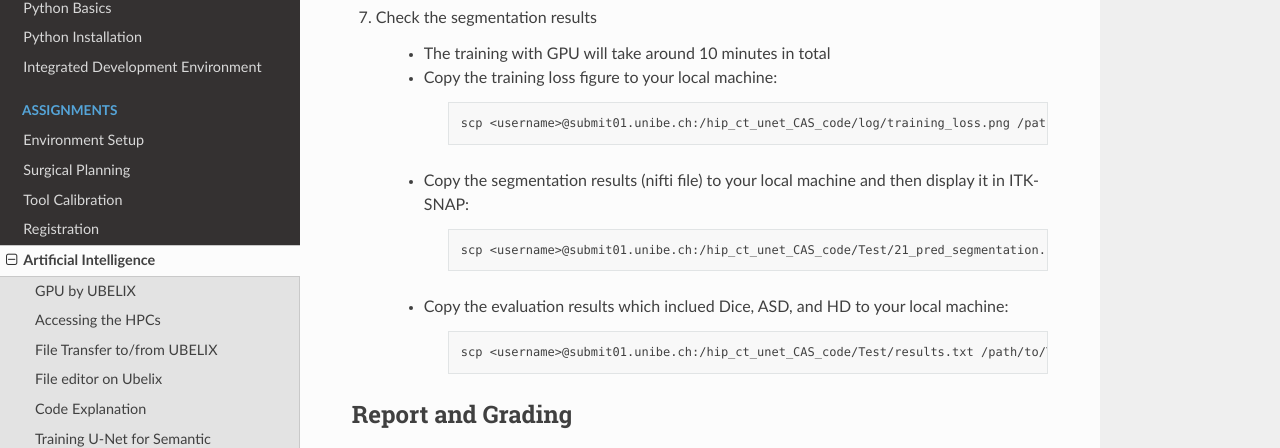
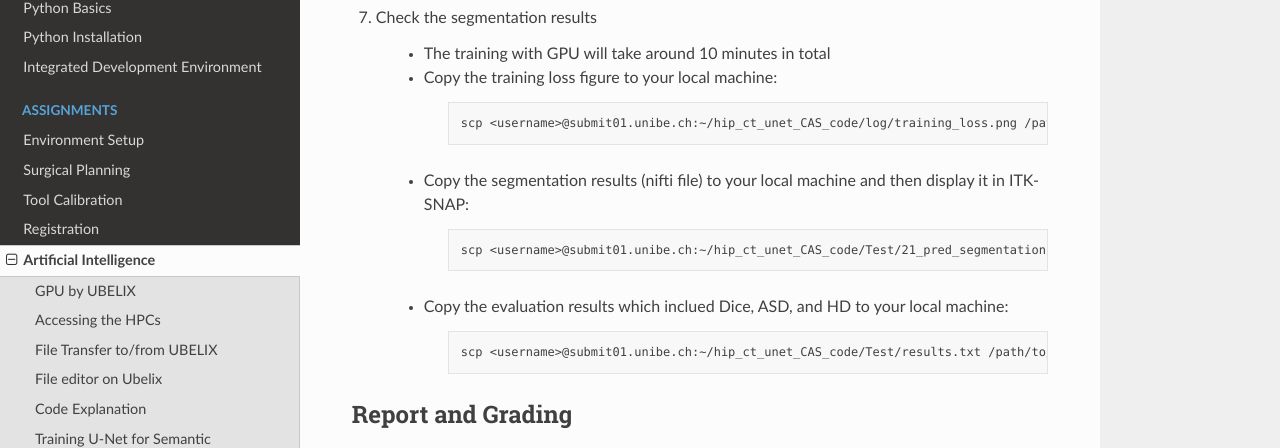
Before and after one commit to persmed/cas-assignment, a Sphinx documentation site: the page built from docs/assignment.ai.rst, in a window 1280 px wide and 900 px high, scrolled down 4735 px. Shown: the part 144-592 px from the top of the window. Built offline with Sphinx 7.4.7 and the Read the Docs theme 2.0.0, drawn with Linux system fonts in a browser that asks for light colours.

```diff
--- a/docs/assignment.ai.rst
+++ b/docs/assignment.ai.rst
@@ -187,19 +187,19 @@ Training U-Net for Semantic Segmentation
 
 		.. code-block:: bash
 
-			scp <username>@submit01.unibe.ch:/hip_ct_unet_CAS_code/log/training_loss.png /path/to/training_loss.png
+			scp <username>@submit01.unibe.ch:~/hip_ct_unet_CAS_code/log/training_loss.png /path/to/training_loss.png
 
 	- Copy the segmentation results (nifti file) to your local machine and then display it in ITK-SNAP:
 
 		.. code-block:: bash
 
-			scp <username>@submit01.unibe.ch:/hip_ct_unet_CAS_code/Test/21_pred_segmentation.nii.gz /path/to/21_pred_segmentation_normal_lr.nii.gz
+			scp <username>@submit01.unibe.ch:~/hip_ct_unet_CAS_code/Test/21_pred_segmentation.nii.gz /path/to/21_pred_segmentation_normal_lr.nii.gz
 
 	- Copy the evaluation results which inclued Dice, ASD, and HD to your local machine:
 
 		.. code-block:: bash
 
-			scp <username>@submit01.unibe.ch:/hip_ct_unet_CAS_code/Test/results.txt /path/to/Test/results_normal_lr.txt
+			scp <username>@submit01.unibe.ch:~/hip_ct_unet_CAS_code/Test/results.txt /path/to/Test/results_normal_lr.txt
 
 
 Report and Grading
```
